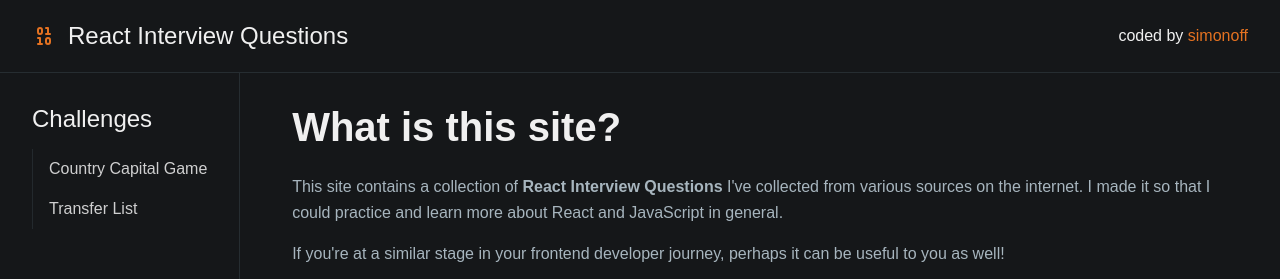
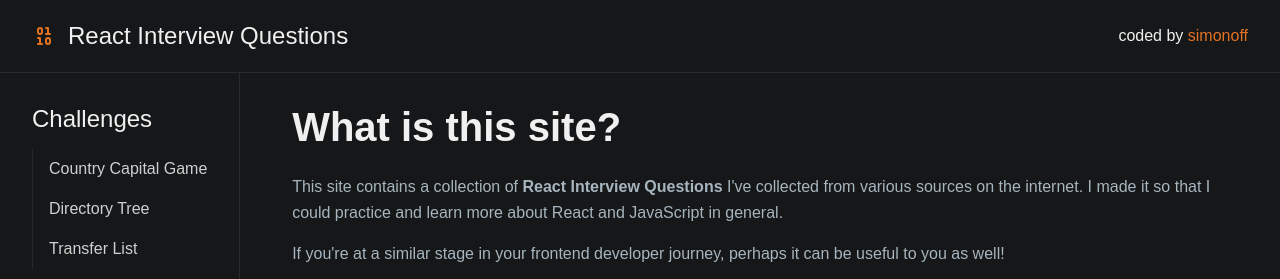
Before and after one commit to simon-off/react-interview-questions, a React (Vite) app: page / in a window 1280 px wide. Shown: the top 279 px of the page. Built offline with nearby package versions, Linux system fonts and the light colour scheme; a web font is replaced by a local one.

Commit message:
moved ChallengeRoutes component

```diff
--- a/src/App.tsx
+++ b/src/App.tsx
@@ -4,7 +4,7 @@ import "@fontsource-variable/sofia-sans";
 import "@fontsource-variable/sofia-sans/wght-italic.css";
 import Layout from "./components/Layout";
 import Home from "./components/Home";
-import { challengeRoutes } from "./data/challengeRoutes";
+import { challengeRoutes } from "./components/ChallengeRoutes";
 
 function App() {
   return (
--- /dev/null
+++ b/src/components/ChallengeRoutes.tsx
@@ -0,0 +1,9 @@
+import CountryCapitalGamePage from "./CountryCapitalGame/CountryCapitalGamePage";
+import DirectoryTreePage from "./DirectoryTree/DirectoryTreePage";
+import TransferListPage from "./TransferList/TransferListPage";
+
+export const challengeRoutes = [
+  { to: "/country-capital", text: "Country Capital Game", element: <CountryCapitalGamePage /> },
+  { to: "/directory-tree", text: "Directory Tree", element: <DirectoryTreePage /> },
+  { to: "/transfer-list", text: "Transfer List", element: <TransferListPage /> },
+];
--- a/src/components/Layout.tsx
+++ b/src/components/Layout.tsx
@@ -2,7 +2,7 @@ import { NavLink, Outlet } from "react-router-dom";
 import { Binary, Menu, X } from "lucide-react";
 import { useEffect, useRef, useState } from "react";
 import useWindowResize from "../hooks/useWindowResize";
-import { challengeRoutes } from "../data/challengeRoutes";
+import { challengeRoutes } from "./ChallengeRoutes";
 
 export default function Layout() {
   const [menuOpen, setMenuOpen] = useState(false);
--- a/src/data/challengeRoutes.tsx
+++ /dev/null
@@ -1,7 +0,0 @@
-import CountryCapitalGamePage from "../components/CountryCapitalGame/CountryCapitalGamePage";
-import TransferListPage from "../components/TransferList/TransferListPage";
-
-export const challengeRoutes = [
-  { to: "/country-capital", text: "Country Capital Game", element: <CountryCapitalGamePage /> },
-  { to: "/transfer-list", text: "Transfer List", element: <TransferListPage /> },
-];
```
